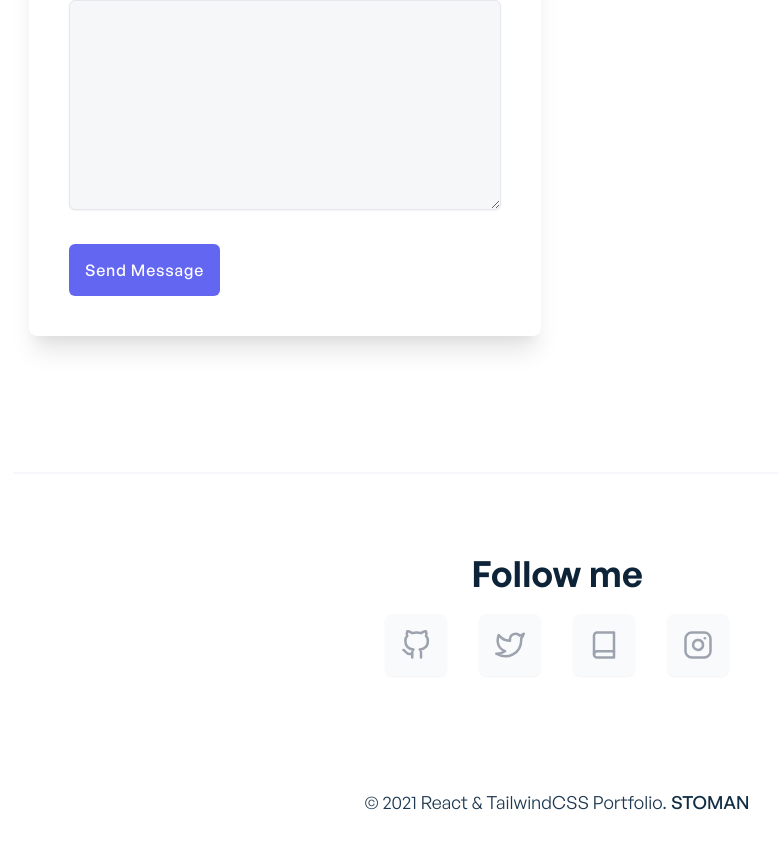
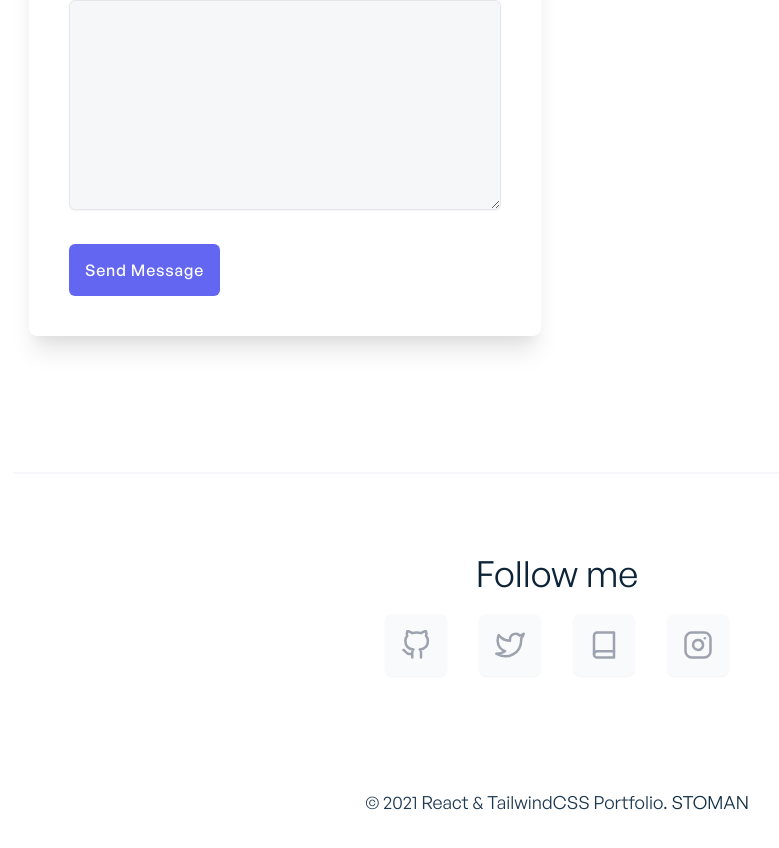
Before and after one commit to phoenix979797/portfolio, a React (Create React App) app: page /contact in a window 1280 px wide. Shown: the part 678-1526 px from the top of the page, without its empty margins (83-862 px from the left). Built offline with nearby package versions, Linux system fonts and the light colour scheme.

Commit message:
Footer fonts and dynamic date

```diff
--- a/src/components/shared/AppFooter.js
+++ b/src/components/shared/AppFooter.js
@@ -1,10 +1,4 @@
-import {
-	FiGithub,
-	FiTwitter,
-	FiInstagram,
-	FiFeather,
-	FiBook,
-} from 'react-icons/fi';
+import { FiGithub, FiTwitter, FiInstagram, FiBook } from 'react-icons/fi';
 import { Link } from 'react-router-dom';
 
 const socialLinks = [
@@ -35,8 +29,8 @@ const AppFooter = () => {
 		<div className="container mx-auto">
 			<div className="pt-20 sm:pt-30 pb-8 mt-20 border-t-2 border-primary-light dark:border-secondary-dark">
 				{/* Footer social links start */}
-				<div className="flex flex-col justify-center items-center mb-12 sm:mb-28">
-					<p className="text-3xl sm:text-4xl font-semibold text-primary-dark dark:text-primary-light mb-5">
+				<div className="font-general-regular flex flex-col justify-center items-center mb-12 sm:mb-28">
+					<p className="text-3xl sm:text-4xl text-primary-dark dark:text-primary-light mb-5">
 						Follow me
 					</p>
 					<ul className="flex gap-4 sm:gap-8">
@@ -57,9 +51,9 @@ const AppFooter = () => {
 				{/* Footer social links end */}
 
 				{/* Footer copyright start */}
-				<div className="flex justify-center items-center text-center">
+				<div className="font-general-regular flex justify-center items-center text-center">
 					<div className="text-lg text-ternary-dark dark:text-ternary-light">
-						&copy; 2021
+						&copy; {new Date().getFullYear()}
 						<Link
 							to="https://github.com/realstoman/react-tailwindcss-portfolio"
 							className="hover:underline ml-1"
@@ -70,7 +64,7 @@ const AppFooter = () => {
 						<Link
 							to="https://stoman.me"
 							target="__blank"
-							className="text-secondary-dark dark:text-secondary-light font-medium uppercase hover:underline ml-1"
+							className="text-secondary-dark dark:text-secondary-light uppercase hover:underline ml-1"
 						>
 							Stoman
 						</Link>
```
